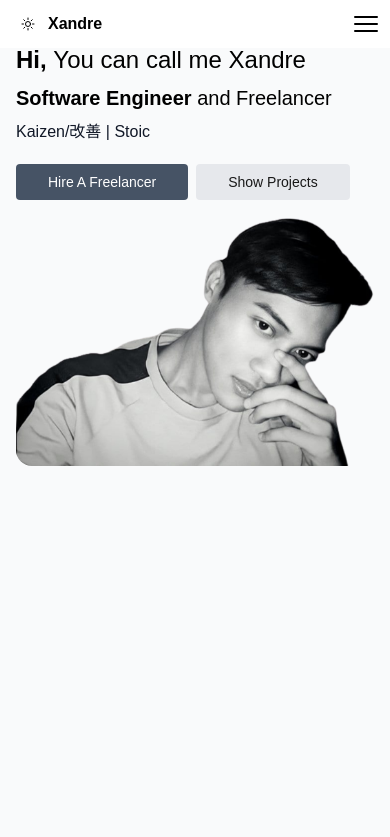
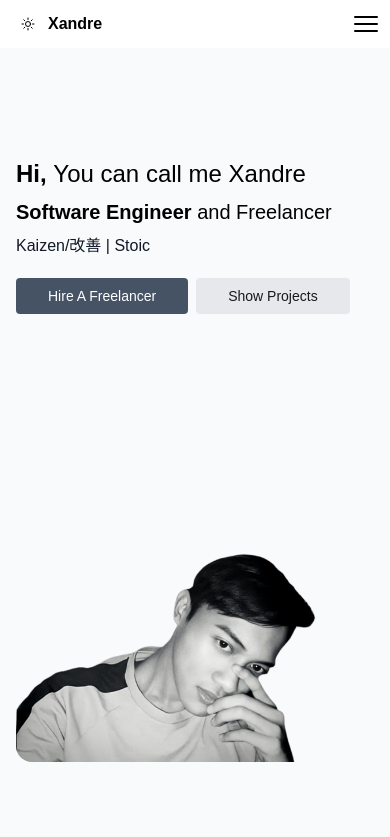
Before and after one commit to Alex-Xandre/open-source-templates, a React (Vite) app: page / in a window 390 px wide. Shown: the top 837 px of the page. Built offline with nearby package versions, Linux system fonts and the light colour scheme.

Commit message:
fix landscape view

```diff
--- a/src/layout/Home.jsx
+++ b/src/layout/Home.jsx
@@ -10,8 +10,8 @@ const Home = () => {
   const navigate = useNavigate();
   return (
     <div className="w-screen mt-10  z-10 bg-gray-50 dark:bg-zinc-900 relative h-full  scrollbar-hide ">
-      <section className=" w-full relative  h-[calc(100vh-80px)] lg:mt-20 lg:px-40 flex flex-col md:flex-row lg:flex-row ">
-        <div className="w-full lg:w-6/12 flex justify-center align-center flex-col  px-4 lg:px-0">
+      <section className=" w-full relative  h-[calc(100vh-80px)] lg:mt-20 lg:px-40 flex flex-col sm:flex-row md:flex-row lg:flex-row ">
+        <div className="w-full lg:w-6/12 flex justify-center align-center h-full flex-col py-10 md:py-0 lg:py-0 px-4 lg:px-0">
           <h2 className="text-2xl lg:text-3xl font-semibold py-1 dark:text-white">
             Hi, <span className="font-normal">You can call me Xandre</span>
           </h2>
@@ -41,16 +41,16 @@ const Home = () => {
             />
           </div>
         </div>
-        <div className="w-full lg:w-6/12 flex justify-center align-end flex-col  -mt-20 lg:mt-0">
+        <div className="w-full lg:w-6/12 flex justify-center align-end flex-col h-full  -mt-0 lg:mt-0">
           <img
             src={bg}
             alt="main_img"
-            className=" lg:max-w-[400px] max-w-[400px] md:max-w-[300px]  rounded-2xl mx-4 lg:mx-0"
+            className=" lg:max-w-[400px] max-w-[300px] md:max-w-[300px]  rounded-2xl mx-4 lg:mx-0"
           />
         </div>
       </section>
 
-      <section className=" bg-white dark:bg-zinc-900 relative mt-20 pb-10 lg:px-40 pt-36 lg:pt-2">
+      <section className=" bg-white dark:bg-zinc-900 relative mt-20 pb-10 h-full lg:px-40 pt-36 lg:pt-2">
         <Title title="Highlight Projects" />
         <h3
           className="flex p-2 rounded  text-sm w-fit m-4 lg:m-0 md:-mt-24 lg:mt-3 bg-gray-200 !text-black hover:!gray-400 cursor-pointer"
```
